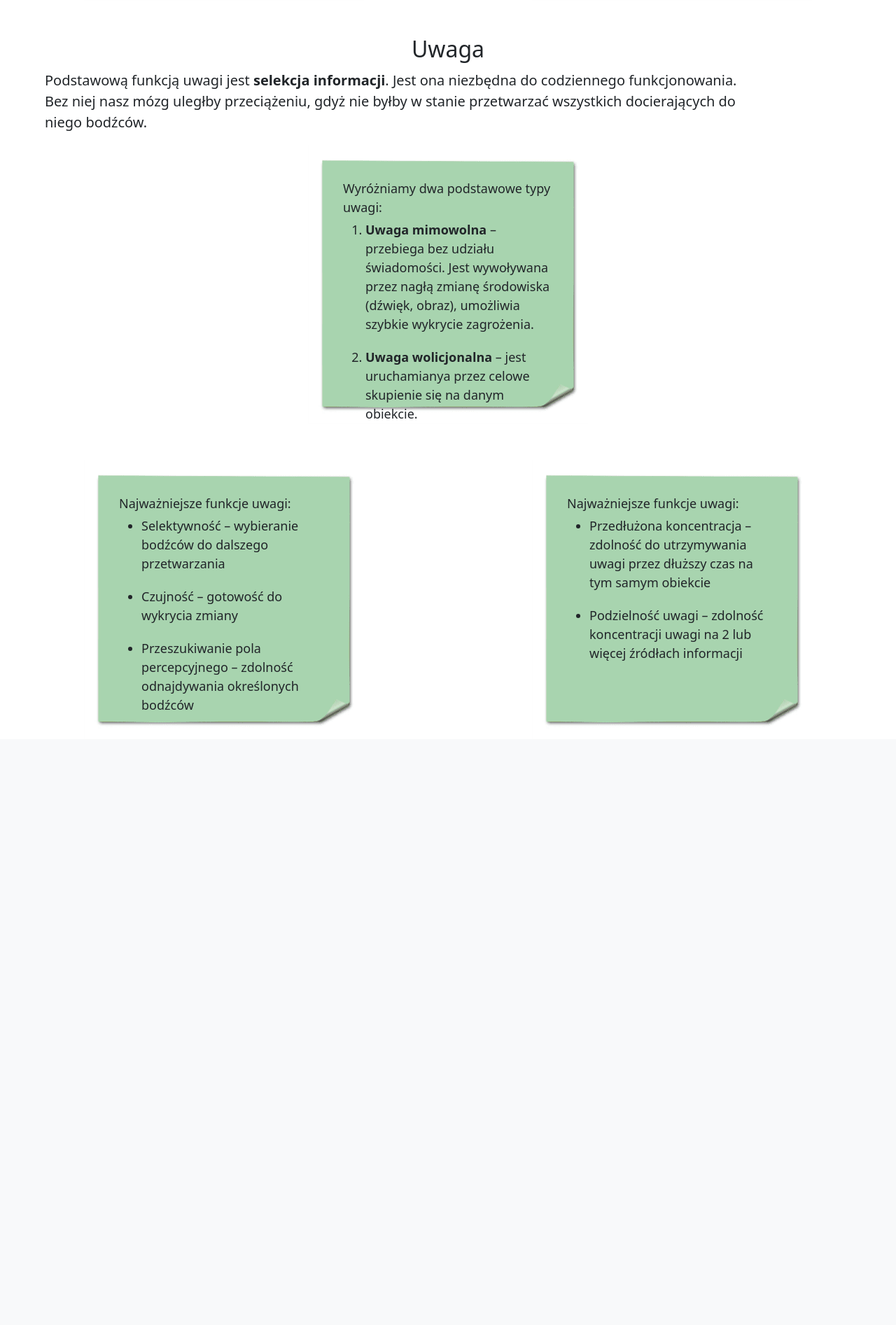
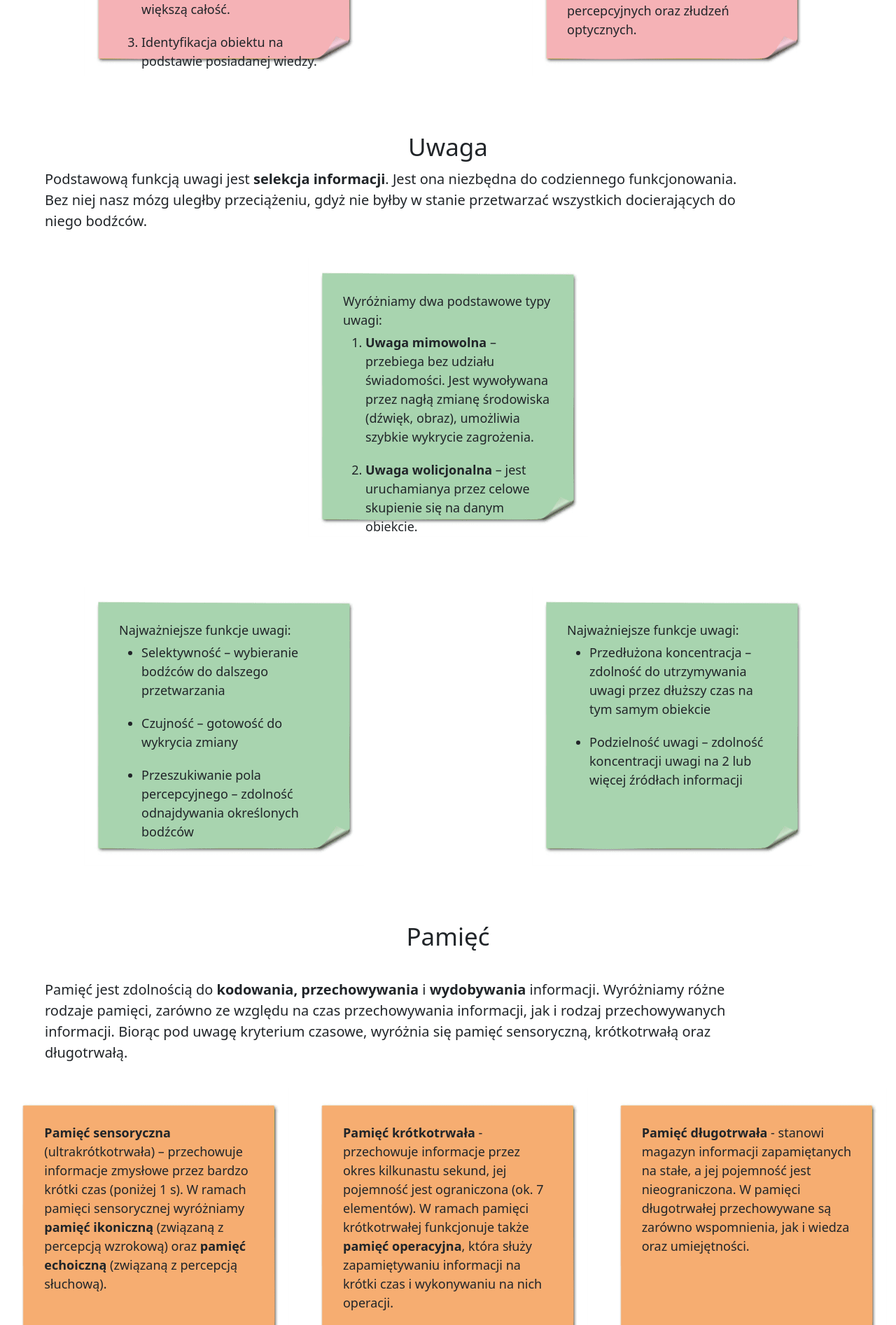
Before and after one commit to kaDebowska/brain_games, a Flask app: page /info in a window 1280 px wide. Shown: the part 2187-4080 px from the top of the page at 70% size. Before the commit the page ends 3223 px from the top, so only its background shows below. Run offline with Flask 3, Linux system fonts and the light colour scheme.

Commit message:
complete info page

```diff
--- a/app.py
+++ b/app.py
@@ -23,6 +23,7 @@ import re
 import config
 
 app = Flask(__name__)
+
 app.secret_key = "74a7aaa8-81ef-4fcd-b5ad-a1d2134a7cca"
 
 db_username = config.db_username
--- a/static/style.css
+++ b/static/style.css
@@ -185,6 +185,17 @@ a{
     margin-bottom: 20px;
 }
 
+
+.info-header{
+    margin-bottom: -20px;
+    margin-top: 80px;
+    font-size: 35px;
+}
+
+#functions-header{
+    margin-top: 50px;
+}
+
 .info-container{
     display: flex;
     flex-wrap: wrap;
@@ -219,7 +230,7 @@ a{
 
 .memo-functions{
     background-image: url("images/memo-yellow.png");
-    margin-top: -40px;
+    margin-top: -20px;
     margin-left: 5%;
 }
 
@@ -256,10 +267,6 @@ a{
 }
 
 
-.functions-header{
-    margin-bottom: -20px;
-}
-
 .attention-container{
     flex-wrap: wrap-reverse;
 }
@@ -292,6 +299,48 @@ a{
     flex-direction: column;
 }
 
+.memo-memory{
+    background-image: url("images/memo-orange.png");
+    /*width: 350px;*/
+    /*height: 350px;*/
+    /*padding-left: 30px;*/
+    /*padding-right: 30px;*/
+    /*margin-top: 40px;*/
+}
+
+.memo-ltm-types{
+    width: 430px;
+    height: 430px;
+}
+
+.memory{
+    width: 80%;
+}
+
+.types{
+    width: 100%;
+    display: flex;
+    flex-wrap: wrap;
+    justify-content: space-evenly;
+}
+
+.ltm-types{
+    flex-direction: column;
+}
+
+.reasoning{
+    width: 80%;
+}
+
+.memo-reasoning{
+    background-image: url("images/memo-blue.png");
+}
+
+.reasoning-types{
+    margin-top: 30px;
+
+}
+
 @media (max-width: 1300px){
     .cognitive-functions{
         display: flex;
@@ -302,7 +351,7 @@ a{
     .info-memo{
         display: flex;
         flex-direction: column;
-        margin: auto;
+        margin: 20px auto 0 auto;
     }
 
     .top-down{
@@ -319,4 +368,8 @@ a{
         margin: auto;
     }
 
+    .memo-memory{
+        margin-top: 20px;
+    }
+
 }
--- a/templates/base.html
+++ b/templates/base.html
@@ -32,10 +32,10 @@
               </a>
               <ul class="dropdown-menu">
                 <li><a class="dropdown-item" href="{{ url_for('info') }}">Czym są</a></li>
-                <li><a class="dropdown-item" href="#">Percepcja</a></li>
-                <li><a class="dropdown-item" href="#">Uwaga</a></li>
-                <li><a class="dropdown-item" href="#">Pamięć</a></li>
-                <li><a class="dropdown-item" href="#">Rozumowanie</a></li>
+                <li><a class="dropdown-item" href="info#perception">Percepcja</a></li>
+                <li><a class="dropdown-item" href="info#attention">Uwaga</a></li>
+                <li><a class="dropdown-item" href="info#memory">Pamięć</a></li>
+                <li><a class="dropdown-item" href="info#reasoning">Rozumowanie</a></li>
               </ul>
             </li>
             <li class="nav-item dropdown">
--- a/templates/info.html
+++ b/templates/info.html
@@ -4,7 +4,7 @@
         <h1>Zdolności poznawcze</h1>
         <img src="{{ url_for('static', filename='/images/brain-info.png') }}" alt="mózg_logo" width="200px" height="170px">
     </div>
-    <h2>Czym są zdolności poznawcze?</h2>
+    <h2 id="functions-header" class="info-header">Czym są zdolności poznawcze?</h2>
     <div class="info-container functions-container">
         <div class="info-memo memo-functions">
             <p>Do zdolności poznawczych należą m.in.:</p>
@@ -24,7 +24,7 @@
         </div>
     </div>
 
-    <h2 class="functions-header">Percepcja</h2>
+    <h2 id="perception" class="info-header">Percepcja</h2>
     <div class="info-container perception-container">
         <div class="cognitive-functions perception">
             <p>Percepcja jest najbardziej elementarnym procesem poznawczym. Jej główne zadanie polega na
@@ -64,7 +64,7 @@
                 powstawania błędów percepcyjnych oraz złudzeń optycznych.</p>
         </div>
     </div>
-    <h2 id="attention" class="functions-header">Uwaga</h2>
+    <h2 id="attention" class="info-header">Uwaga</h2>
     <div class="info-container attention-container">
         <div class="info-memo memo-attention">
             <p>Wyróżniamy dwa podstawowe typy uwagi:</p>
@@ -96,4 +96,78 @@
             </ul>
         </div>
     </div>
+    <h2 id="memory" class="info-header">Pamięć</h2>
+    <div class="info-container memory-container">
+        <div class="cognitive-functions memory">
+            <p>Pamięć jest zdolnością do <b>kodowania, przechowywania</b> i <b>wydobywania</b> informacji.
+                Wyróżniamy różne rodzaje pamięci, zarówno ze względu na czas przechowywania informacji,
+                jak i rodzaj przechowywanych informacji. Biorąc pod uwagę kryterium czasowe,  wyróżnia się pamięć
+                sensoryczną, krótkotrwałą oraz długotrwałą.</p>
+        </div>
+        <div class="types memory-types">
+            <div class="info-memo memo-memory">
+                <p> <b>Pamięć sensoryczna</b> (ultrakrótkotrwała) – przechowuje informacje zmysłowe przez bardzo krótki czas
+                    (poniżej 1 s). W ramach pamięci sensorycznej wyróżniamy <b>pamięć ikoniczną</b> (związaną z percepcją wzrokową)
+                    oraz <b>pamięć echoiczną</b> (związaną z percepcją słuchową). </p>
+            </div>
+            <div class="info-memo memo-memory">
+                <p> <b>Pamięć krótkotrwała </b> - przechowuje informacje przez okres kilkunastu sekund,
+                    jej pojemność jest ograniczona (ok. 7 elementów). W ramach pamięci krótkotrwałej funkcjonuje
+                    także <b>pamięć operacyjna</b>, która służy zapamiętywaniu informacji na krótki czas i wykonywaniu na nich operacji.</p>
+            </div>
+            <div class="info-memo memo-memory">
+                <p> <b>Pamięć długotrwała </b> - stanowi magazyn informacji zapamiętanych na stałe,
+                    a jej pojemność jest nieograniczona. W pamięci długotrwałej przechowywane są zarówno wspomnienia,
+                    jak i wiedza oraz umiejętności.</p>
+            </div>
+        </div>
+        <div class="info-container ltm-types-container">
+            <div class="cognitive-functions ltm-types">
+                <h3>Typy pamięci długotrwałej</h3>
+                <p>Biorąc pod uwagę rodzaj przechowywanych informacji oraz sposób ich przywoływania z pamięci długotrwałej,
+                    wyróżniamy pamięć deklaratywną (jawną) i niedeklaratywną (utajoną).</p>
+            </div>
+            <div class="types memory-types">
+                <div class="info-memo memo-memory memo-ltm-types">
+                    <p> <b>Pamięć deklaratywna</b> służy przechowywaniu informacji związanych z posiadaną wiedzą
+                        oraz wspomnieniami. Dzieli się na:</p>
+                    <ul>
+                        <li><b>pamięć epizodyczną</b>, przechowującą informacje o zdarzeniach, w których braliśmy udział,</li>
+                        <li><b>pamięć semantyczną</b>, przechowującą informacje na temat faktów i znaczeń.</li>
+                    </ul>
+                </div>
+
+                <div class="info-memo memo-memory memo-ltm-types">
+                    <p> <b>Pamięć niedeklaratywna</b> przechowuje informacje, z których posiadania często nie zdajemy sobie
+                        sprawy. Ujawnia się w odpowiednim kontekście, np. poprzez zachowanie. Dzieli się na:</p>
+                    <ul>
+                        <li><b>pamięć proceduralną</b>, związaną z uczeniem się umiejętności i nawyków,</li>
+                        <li><b>prymowanie</b> – skłonność do szybszego przetwarzania bodźców, z którymi miało się do czynienia wcześniej. </li>
+                    </ul>
+                </div>
+            </div>
+        </div>
+    </div>
+    <h2 id="reasoning" class="info-header">Rozumowanie</h2>
+    <div class="info-container reasoning-container">
+        <div class="cognitive-functions reasoning">
+            <p>Rozumowanie jest specyficznym rodzajem myślenia. Polega na <b>wyciąganiu wniosków</b>  na podstawie przesłanek.
+                Często bywa nazywane myśleniem logicznym. Wykorzystuje się je wszędzie tam, gdzie analizując dostępne dane,
+                dochodzimy do poprawnej lub prawdopodobnej konkluzji. Wyróżniamy dwa typy rozumowania: dedukcyjnie i indukcyjne.</p>
+        </div>
+        <div class="types reasoning-types">
+            <div class="info-memo memo-reasoning">
+                <p> <b>Rozumowanie dedukcyjne </b> (od ogółu do szczegółu) jest formą myślenia opartą na zasadach logiki.
+                    Na podstawie ogólnych twierdzeń dochodzi się do logicznie pewnego wniosku.
+                    Dedukcja często przyjmuje formę rozumowania warunkowego w postaci: <q> jeżeli…, to…</q>. </p>
+            </div>
+            <div class="info-memo memo-reasoning">
+                <p> <b>Rozumowanie indukcyjne</b> (od szczegółu do ogółu) polega na obserwowaniu zjawisk,
+                    analizowaniu faktów i wyprowadzaniu na ich podstawie ogólnych twierdzeń.
+                    Wnioski płynące z rozumowania dedukcyjnego nigdy nie są logicznie pewne,
+                    mogą być jedynie prawdopodobne. </p>
+            </div>
+        </div>
+    </div>
+
 {% endblock %}
```
Also changed, not shown: static/images/memo-blue.png, static/images/memo-orange.png. Lines whose indentation alone changed are shown as unchanged.
